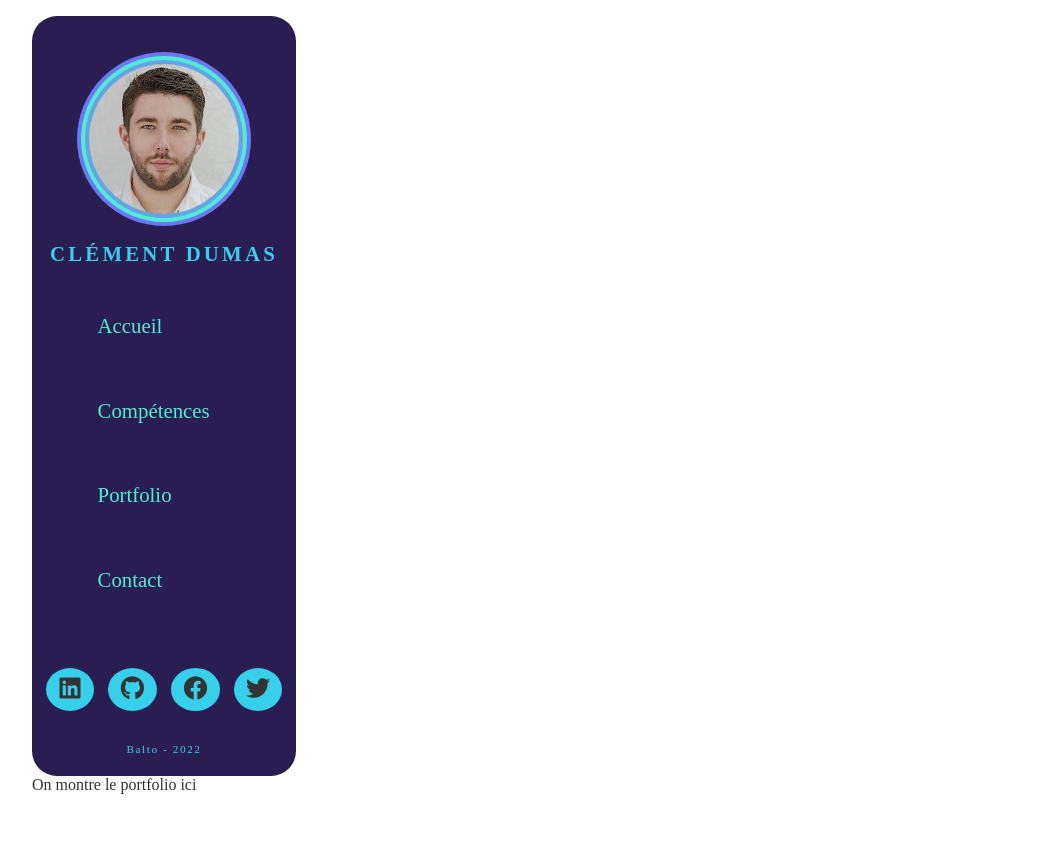
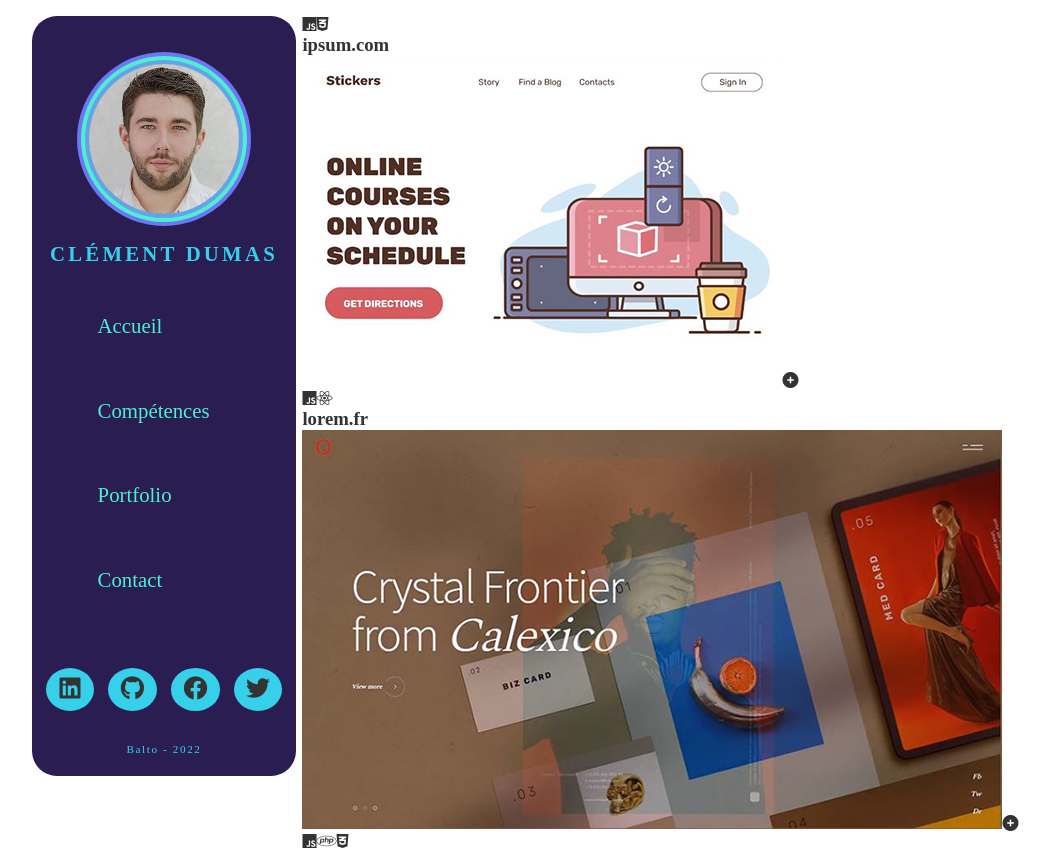
Before and after one commit to BaltoClem/CV_React, a React (Create React App) app: page /portfolio in a window 1280 px wide. Shown: the top 850 px of the page, without its empty margins (8-1058 px from the left). Before the commit the page ends 810 px from the top, so only its background shows below. Built offline with nearby package versions, Linux system fonts and the light colour scheme; some icons are missing; a web font is replaced by a local one; what lord-icon-element would draw is missing.

Commit message:
Mise en page de la section Portfolio

```diff
--- a/src/pages/Portfolio.js
+++ b/src/pages/Portfolio.js
@@ -1,11 +1,12 @@
 import React from 'react';
 import Navigation from '../components/Navigation';
+import ProjectList from '../components/portfolio/ProjectList';
 
 const Portfolio = () => {
     return (
-        <div>
+        <div className="portfolio">
             <Navigation />
-            On montre le portfolio ici
+            <ProjectList />
         </div>
     );
 };
```
